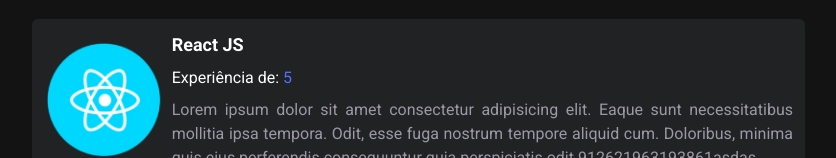
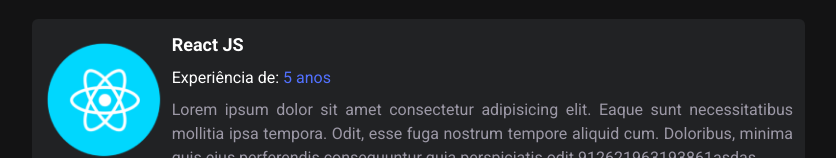
Before and after one commit to hackateam-exreact/frontend, a Next.js app: page /dev/profile/1 in a window 1280 px wide. Shown: the part 1749-1907 px from the top of the page, without its empty margins (435-1271 px from the left). Built offline with nearby package versions, Linux system fonts and the light colour scheme.

Commit message:
Update experince type to be number

```diff
--- a/src/components/Profile/TechItem.tsx
+++ b/src/components/Profile/TechItem.tsx
@@ -25,7 +25,7 @@ export function TechItem({ tech }: TechItemProps) {
         <Text>
           Experiência de:{' '}
           <Text as="span" color="blue.500">
-            {tech.experience}
+            {`${tech.experience} ${tech.experience === 1 ? 'ano' : 'anos'}`}
           </Text>
         </Text>
         <Text color="gray.500" align="justify">
--- a/src/interfaces/tech.d.ts
+++ b/src/interfaces/tech.d.ts
@@ -2,6 +2,6 @@ export interface ITech {
   id: string
   thumbnail: string
   title: string
-  experience: string
+  experience: number
   description: string
 }
--- a/src/utils/userTemplate.ts
+++ b/src/utils/userTemplate.ts
@@ -80,7 +80,7 @@ const user: IUser = {
       title: 'React JS',
       description:
         'Lorem ipsum dolor sit amet consectetur adipisicing elit. Eaque sunt necessitatibus mollitia ipsa tempora. Odit, esse fuga nostrum tempore aliquid cum. Doloribus, minima quis eius perferendis consequuntur quia perspiciatis odit.912621963193861asdas',
-      experience: '5',
+      experience: 5,
       thumbnail: '/img/react-logo.png'
     }
   ],
```
